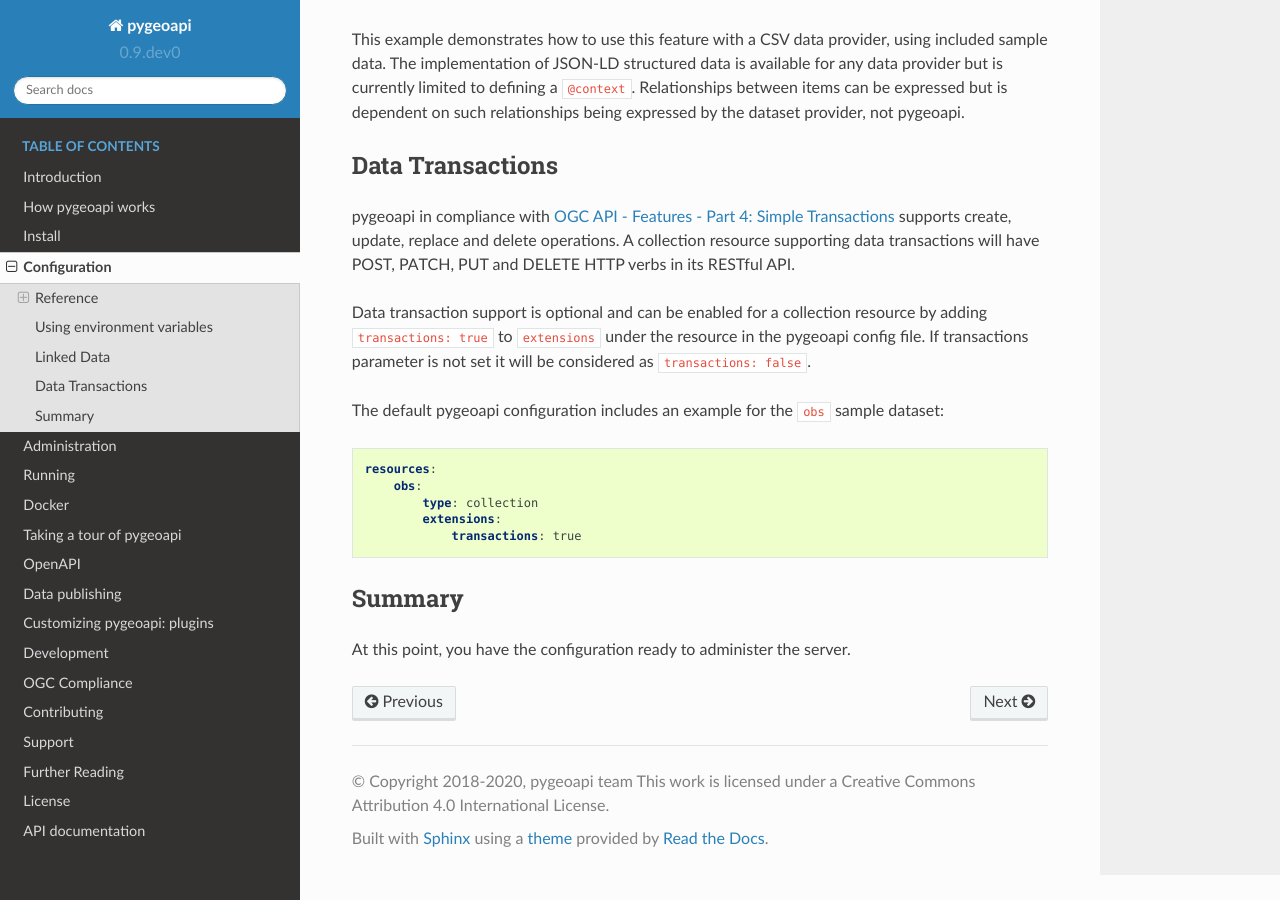
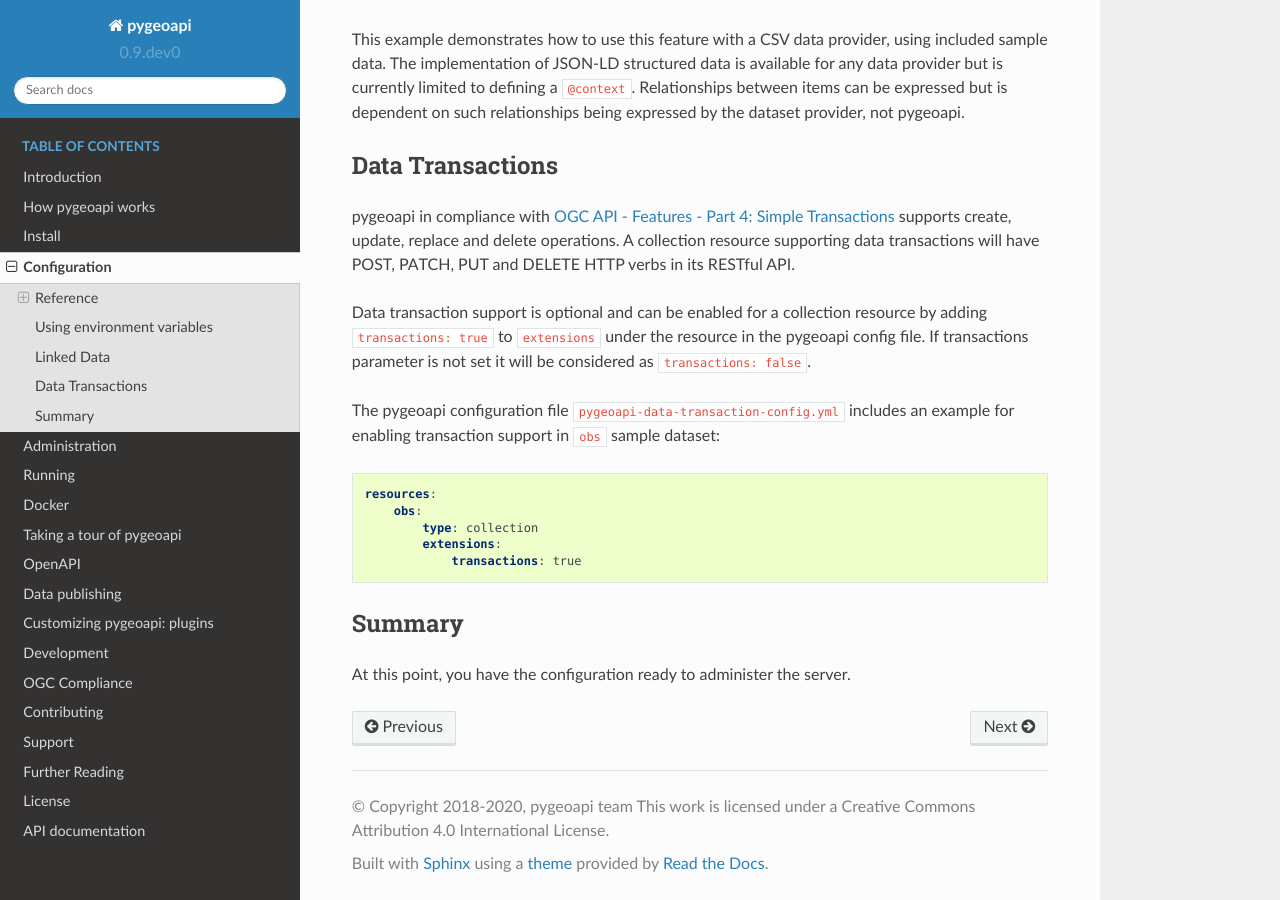
Before and after one commit to geopython/pygeoapi, a Sphinx documentation site: the page built from docs/source/configuration.rst, in a window 1280 px wide and 900 px high, scrolled down 5135 px. Built offline with Sphinx 7.4.7 and the Read the Docs theme 2.0.0, drawn with Linux system fonts in a browser that asks for light colours; pages that are not in the unit, such as notebooks, are missing from menus.

Commit message:
Update configuration.rst

```diff
--- a/docs/source/configuration.rst
+++ b/docs/source/configuration.rst
@@ -270,7 +270,7 @@ pygeoapi in compliance with `OGC API - Features - Part 4: Simple Transactions <h
 
 Data transaction support is optional and can be enabled for a collection resource by adding ``transactions: true`` to ``extensions`` under the resource in the pygeoapi config file. If transactions parameter is not set it will be considered as ``transactions: false``.
 
-The default pygeoapi configuration includes an example for the ``obs`` sample dataset:
+The pygeoapi configuration file ``pygeoapi-data-transaction-config.yml`` includes an example for enabling transaction support in ``obs`` sample dataset:
 
 .. code-block:: yaml
 
```
